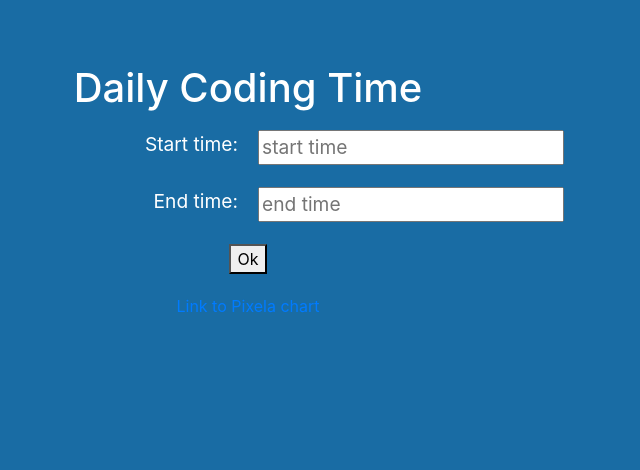
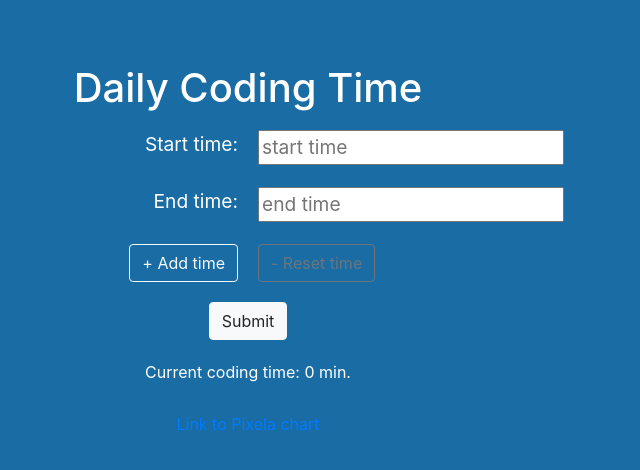
Before and after one commit to mbeazer/Day37-HTML-Requests, a Flask app: page / in a window 1280 px wide. Shown: the top 470 px of the page, without its empty margins (392-1032 px from the left). Run offline with Flask 2, Linux system fonts and the light colour scheme.

Commit message:
Add "add time" and "reset time" functionality

```diff
--- a/main.py
+++ b/main.py
@@ -53,6 +53,7 @@ headers = {
 # Website link
 app = Flask(__name__)
 
+INT_DURATION = 0
 
 
 @app.route('/', methods=["GET", "POST"])
@@ -60,28 +61,44 @@ def home():
     global pixela_endpoint
     global USERNAME
     global GRAPH_ID
+    global INT_DURATION
     post_endpoint = f"{pixela_endpoint}/{USERNAME}/graphs/{GRAPH_ID}"
-    today = datetime.now()
+    this_day = datetime.now()
 
     if request.method == "POST":
-        start_time = request.form['start']
-        end_time = request.form['end']
-        fmt = '%H:%M'
-        time_delta = datetime.strptime(end_time, fmt) - datetime.strptime(start_time, fmt)
-        total_seconds = time_delta.total_seconds()
-        duration = total_seconds / 60
-        int_duration = int(duration)
-        print(int_duration)
 
-        # Post to Pixela
-        post_config = {
-            "date": today.strftime("%Y%m%d"),
-            "quantity": f"{int_duration}",
-        }
-        response = requests.post(url=post_endpoint, json=post_config, headers=headers)
-        print(response.text)
-        return render_template("index.html", duration=duration)
-    return render_template("index.html")
+        if request.form["submit_button"] == "send_to_pixela":
+            # Post to Pixela
+            print(f"duration being sent to pixela: {INT_DURATION}")
+            post_config = {
+                "date": this_day.strftime("%Y%m%d"),
+                "quantity": f"{INT_DURATION}",
+            }
+            response = requests.post(url=post_endpoint, json=post_config, headers=headers)
+            print(response.text)
+            print(f"sent {INT_DURATION} to pixela")
+            INT_DURATION = 0
+            print("Reset INT_DURATION")
+            return render_template("index.html", duration=INT_DURATION)
+
+        elif request.form["submit_button"] == "add_time":
+            start_time = request.form['start']
+            end_time = request.form['end']
+            fmt = '%H:%M'
+            time_delta = datetime.strptime(end_time, fmt) - datetime.strptime(start_time, fmt)
+            total_seconds = time_delta.total_seconds()
+            duration = total_seconds / 60
+            INT_DURATION += int(duration)
+            print(f"duration sent from add time: {INT_DURATION}")
+            return render_template("index.html", duration=INT_DURATION)
+
+        elif request.form["submit_button"] == "reset_time":
+            INT_DURATION = 0
+            print(f"duration reset to: {INT_DURATION}")
+            return render_template("index.html", duration=INT_DURATION)
+
+    elif request.method == "GET":
+        return render_template("index.html", duration=0)
 
 
 # UPDATE A POST
--- a/static/css/styles.css
+++ b/static/css/styles.css
@@ -14,6 +14,16 @@ body {
     font-size: 1.2rem;
 }
 
+.add-button {
+    text-align: right;
+    padding: 10px;
+}
+
+.reset-button {
+    text-align: left;
+    padding: 10px;
+}
+
 .ok-button {
     text-align: center;
     padding: 10px;
--- a/templates/index.html
+++ b/templates/index.html
@@ -36,12 +36,30 @@
                     <input type="text" placeholder="end time" name="end">
                 </div>
             </div>
+
+            <!-- BUTTONS -->
+
+            <div class="row">
+                <div class="col-sm add-button">
+                    <button type="submit" class="btn btn-outline-light" name="submit_button" value="add_time">+ Add time</button>
+                </div>
+                <div class="col-sm reset-button">
+                    <button type="submit" class="btn btn-outline-secondary" name="submit_button" value="reset_time">- Reset time</button>
+                </div>
+            </div>
             <div class="row">
                 <div class="col-sm ok-button">
-                    <button type="submit">Ok</button>
+                    <button type="submit" class="btn btn-light" name="submit_button" value="send_to_pixela">Submit</button>
                 </div>
             </div>
+
+
         </form>
+        <div class="row">
+            <div class="col-sm ok-button">
+                <label>Current coding time: {{ duration }} min.</label>
+            </div>
+        </div>
         <div class="row">
             <div class="col-sm ok-button">
                 <a href="https://pixe.la/v1/users/beazer/graphs/graph1.html">Link to Pixela chart</a>
```
